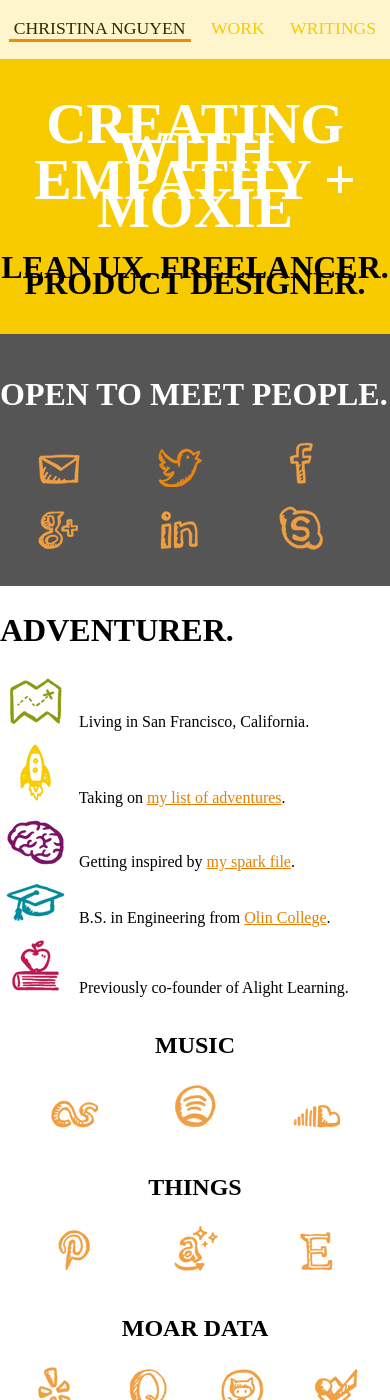
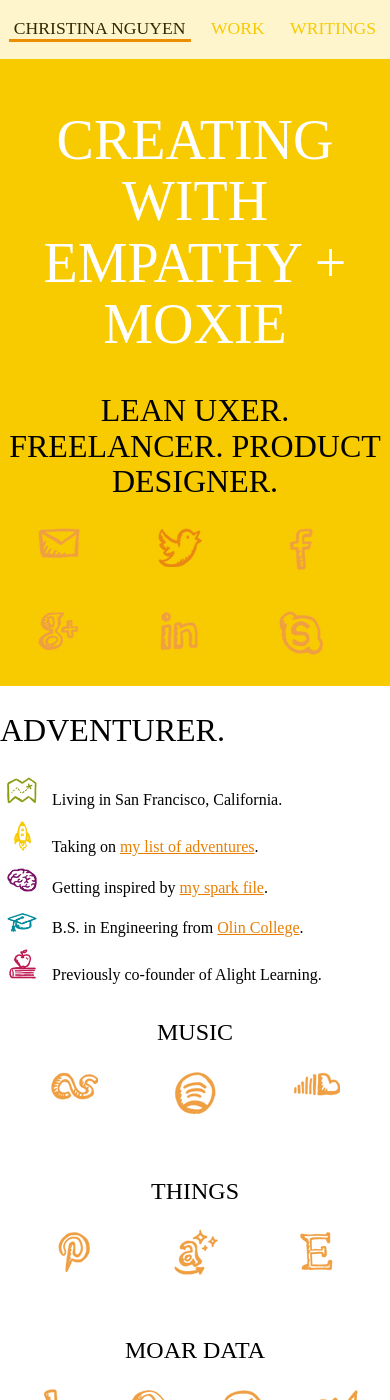
Before and after one commit to chrnguyen/chrnguyen.github.io, a Jekyll site: the page built from index.html, in a window 390 px wide and 1400 px high. Built offline with Jekyll 4.4.1, drawn with Linux system fonts in a browser that asks for light colours; Markdown is read by kramdown in place of the engine named in the settings; the list of posts is cut into pages by our own code.

Commit message:
fixed front page mobile layout issues and added fadein animation to the work page

```diff
--- a/css/front.css
+++ b/css/front.css
@@ -17,54 +17,10 @@ h3{
 }
 
 .top-container h1, .top-container h2{
-	line-height: .5em;
+	line-height: 1.1em;
 	text-align: center;
 }
 
-#front-top{
-	width: 100%;
-	display: none;
-}
-
-.fronttopsection{
-	padding: .6em;
-	display: inline-block;
-	height: 18em;
-	text-align: center;
-}
-
-#half-phone{
-	z-index: 10;
-	width: 262px;
-}
-
-#skimphonecontainer{
-	height: 262px;
-}
-
-#skimcontainer{
-	height: 175px;
-	width: 220px;
-	position: relative;
-	top: -192px;
-	left: 20px;
-	overflow: hidden;
-}
-
-#skimimg{
-	position: relative;
-	top:0px;
-	width: 220px;
-	transition: top 2s ease-in-out;
-	-webkit-transition: top 2s ease-in-out;
-	-moz-transition: top 2s ease-in-out;
-	-ms-transition: top 2s ease-in-out;
-	-o-transition: top 2s ease-in-out;
-}
-
-#skimcontainer img:hover{
-	top: -390px;
-}
 
 .linkyicons:hover img{
 	border-bottom: solid #e97f02; /*orange*/
@@ -92,6 +48,12 @@ h3{
 	display: inline-block;
 	text-align: center;
 	height: 3em;
+	padding-bottom: 2em;
+	overflow: hidden;
+}
+
+#reachouticons {
+	height: 4em;
 }
 
 #reachouticons .linkyicons{
@@ -182,7 +144,7 @@ h3{
 	display: inline-block;
 }
 
-@media only screen and (max-width: 900px){
+@media only screen and (max-width: 908px){
 
 
 	#me{
@@ -201,6 +163,10 @@ h3{
 	}
 	#frontthings{
 		margin:0;
+	}
+
+	.yellowbackground.top-container{
+		padding-bottom: 6em;
 	}
 
 	#reachouticons .linkyicons{
@@ -222,6 +188,14 @@ h3{
 
 @media only screen and (max-width: 500px){
 
+	.icons-adventure{
+		width: 3em;
+	}
+
+	.icons-adventure img{
+		max-width: 2em;
+		max-height: 2em;
+	}
 
 	#navbar{
 		font-size: 1.1em;
--- a/css/main.css
+++ b/css/main.css
@@ -50,6 +50,7 @@ ul.nav li a:hover{
 h1, h2, h3{
 	font-family: "futura-pt-condensed";
 	text-transform: uppercase;
+	font-weight: 400;
 }
 
 .top-container{
--- a/index.html
+++ b/index.html
@@ -8,26 +8,7 @@ anode: true
 <div class="yellowbackground top-container">
 	<div class="container">
 		<h1>Creating with empathy + moxie</h1>
-		<h2>Lean UX. Freelancer. Product Designer.</h2>
-		<div id="front-top">
-			<div class="fronttopsection">
-				<div id="skimphonecontainer"><img id='halfphone' src="/images/halfphone.png"></img><div id="skimcontainer"><img id="skimimg" src="/images/skimbox.png"></img></div></div>
-				<h2>Skimbox</h2>
-			</div>
-			<div class="fronttopsection">
-				<img src="/images/cc.png"></img>
-				<h2>Crowd Comfort</h2>
-			</div>
-			<div class="fronttopsection">
-				<img src="/images/cardboard.png"></img>
-				<h2>Cardboard</h2>
-			</div>
-		</div>
-	</div>
-</div>
-<div class="greybackground">
-	<div class="container">
-		<h2>Open to meet people.</h2>
+		<h2>Lean UXer. Freelancer. Product Designer.</h2>
 		<div id="reachouticons">
 			<div class="linkyicons"><a href="mailto:me@chrnguyen.com"><img src="/images/icons/email.png" /></a><p class="iconsdesc">email me.</p></div>
 			<div class="linkyicons"><a href="http://twitter.com/chrnguyen"><img src="/images/icons/twitter.png" /></a><p class="iconsdesc">twitter.</p></div>
```
Also changed, not shown: css/workfront.css (+40 -2 lines), work/index.html (+6 -6 lines).
